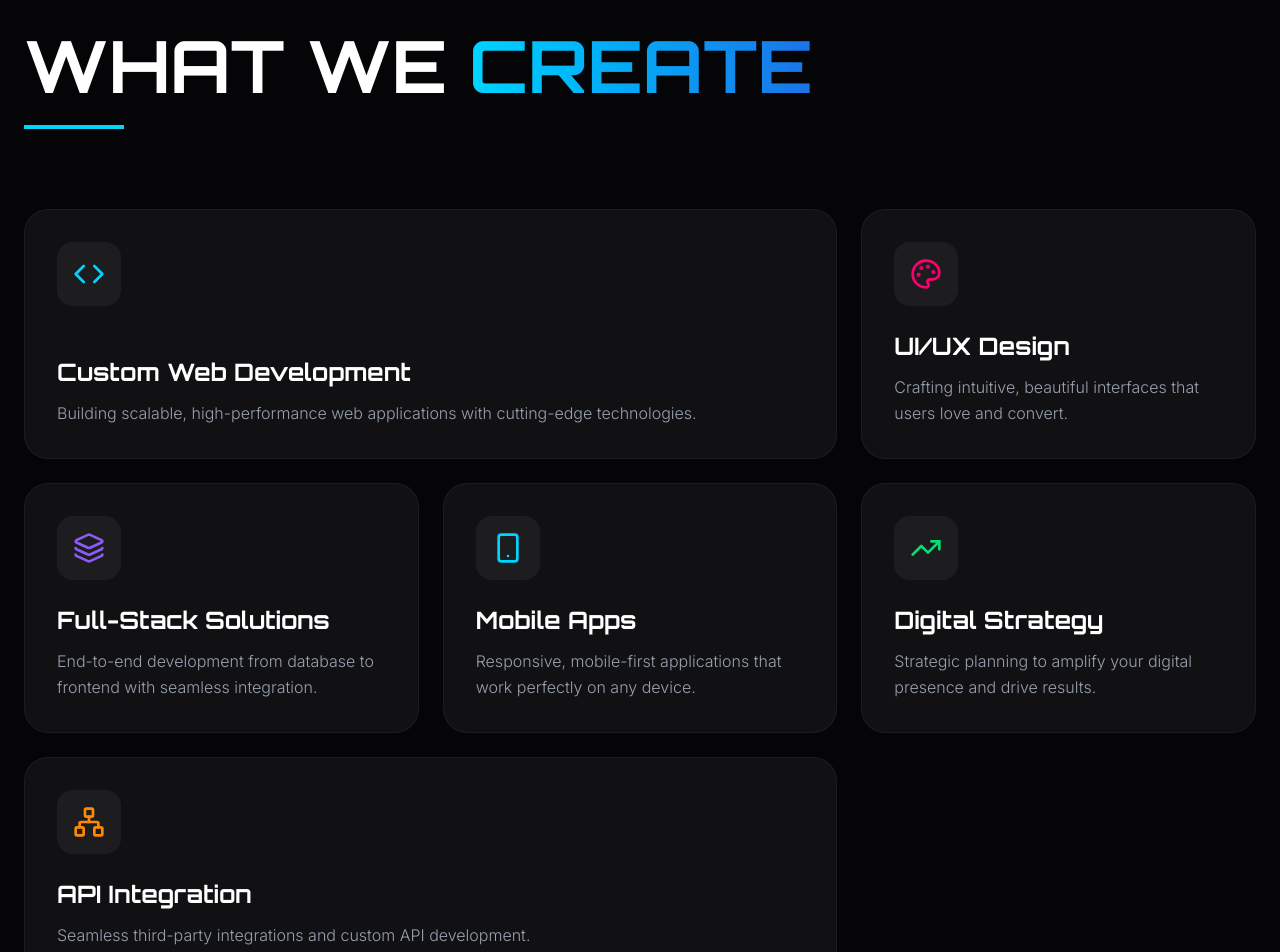
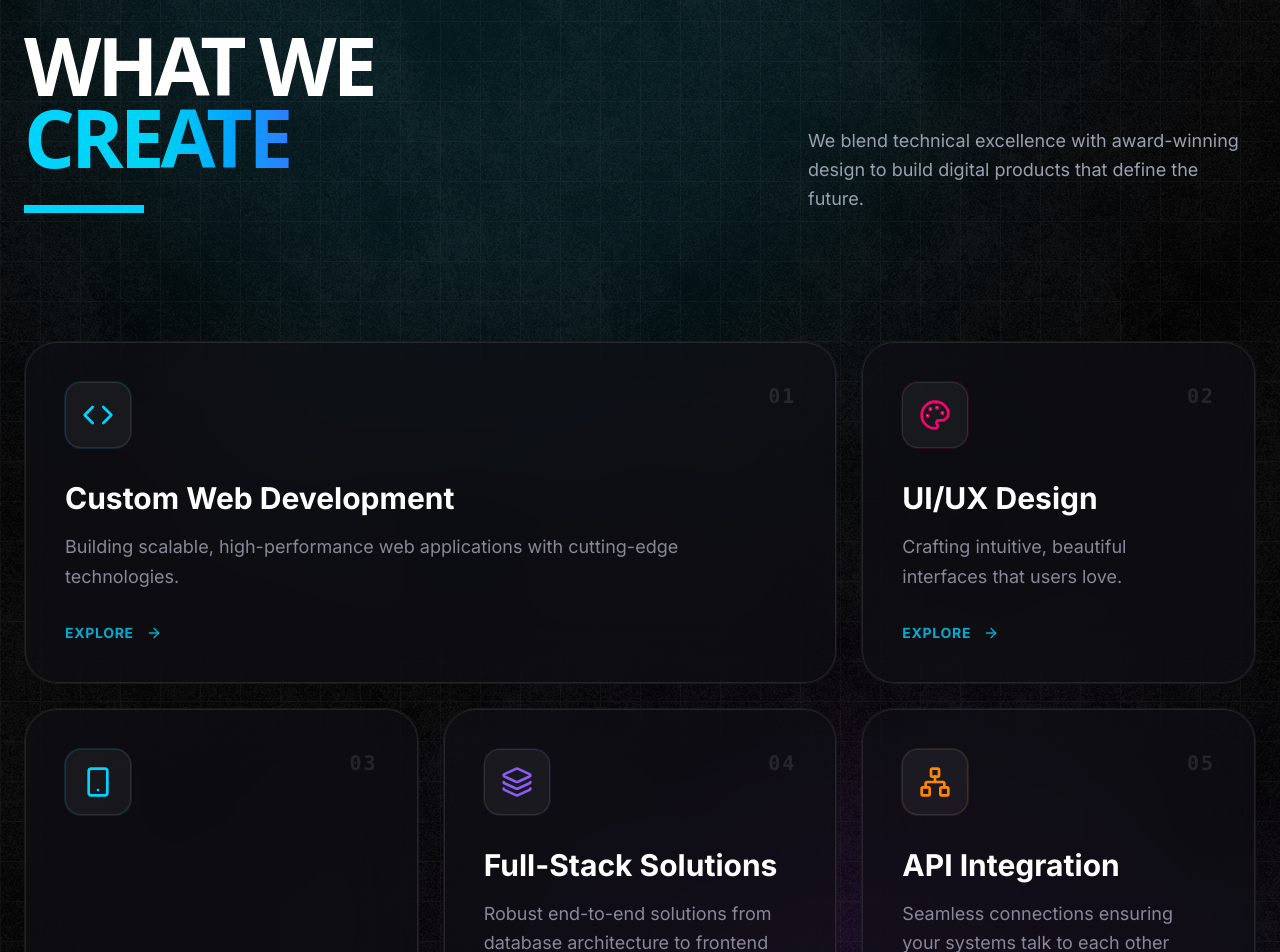
Before and after one commit to vapourbit/vapourbit-website, a Next.js app: page / in a window 1280 px wide. Shown: the part 3220-4172 px from the top of the page. Built offline with nearby package versions, Linux system fonts and the light colour scheme; a web font is replaced by a local one.

Commit message:
fix(services): resolve runtime error (use lucide-react) and fix overflow

```diff
--- a/src/components/sections/Services.tsx
+++ b/src/components/sections/Services.tsx
@@ -1,51 +1,76 @@
 "use client";
 import React, { useRef } from "react";
 import { motion, useInView } from "framer-motion";
-import { Code, Palette, Layers, Smartphone, TrendingUp, Network } from "lucide-react";
+import {
+    Code,
+    Palette,
+    Layers,
+    Smartphone,
+    TrendingUp,
+    Network,
+    ArrowRight
+} from "lucide-react";
 import { cn } from "@/lib/utils";
+
+// Explicit grid order for perfect 3x3 layout
+// Row 1: [ Web Dev (2) ] [ UI/UX (1) ]
+// Row 2: [ Mobile (1, tall) ] [ Full Stack (1) ] [ API (1) ]
+// Row 3: [ Mobile (cont.) ] [ Digital Strategy (2) ]
 
 const services = [
     {
         title: "Custom Web Development",
         description: "Building scalable, high-performance web applications with cutting-edge technologies.",
-        icon: <Code className="w-8 h-8 text-vapor-cyan" />,
+        icon: Code,
+        color: "#00d4ff",
         colSpan: "md:col-span-2",
-        bgGradient: "from-vapor-blue/10 to-transparent",
+        rowSpan: "md:row-span-1",
+        bgGradient: "from-[#00d4ff]/20 to-transparent",
     },
     {
         title: "UI/UX Design",
-        description: "Crafting intuitive, beautiful interfaces that users love and convert.",
-        icon: <Palette className="w-8 h-8 text-[#ff006e]" />,
+        description: "Crafting intuitive, beautiful interfaces that users love.",
+        icon: Palette,
+        color: "#ff006e",
         colSpan: "md:col-span-1",
-        bgGradient: "from-[#ff006e]/10 to-transparent",
+        rowSpan: "md:row-span-1",
+        bgGradient: "from-[#ff006e]/20 to-transparent",
+    },
+    {
+        title: "Mobile App Development",
+        description: "Native and cross-platform mobile apps engineered for performance and engagement on iOS and Android devices.",
+        icon: Smartphone,
+        color: "#00d4ff",
+        colSpan: "md:col-span-1",
+        rowSpan: "md:row-span-2", // Tall card on left
+        bgGradient: "from-[#00d4ff]/20 to-transparent",
     },
     {
         title: "Full-Stack Solutions",
-        description: "End-to-end development from database to frontend with seamless integration.",
-        icon: <Layers className="w-8 h-8 text-[#8b5cf6]" />,
+        description: "Robust end-to-end solutions from database architecture to frontend mastery.",
+        icon: Layers,
+        color: "#8b5cf6",
         colSpan: "md:col-span-1",
-        bgGradient: "from-[#8b5cf6]/10 to-transparent",
+        rowSpan: "md:row-span-1",
+        bgGradient: "from-[#8b5cf6]/20 to-transparent",
     },
     {
-        title: "Mobile Apps",
-        description: "Responsive, mobile-first applications that work perfectly on any device.",
-        icon: <Smartphone className="w-8 h-8 text-vapor-cyan" />,
+        title: "API Integration",
+        description: "Seamless connections ensuring your systems talk to each other perfectly.",
+        icon: Network,
+        color: "#ff8800",
         colSpan: "md:col-span-1",
-        bgGradient: "from-vapor-cyan/10 to-transparent",
+        rowSpan: "md:row-span-1",
+        bgGradient: "from-[#ff8800]/20 to-transparent",
     },
     {
         title: "Digital Strategy",
-        description: "Strategic planning to amplify your digital presence and drive results.",
-        icon: <TrendingUp className="w-8 h-8 text-green-400" />,
-        colSpan: "md:col-span-1",
-        bgGradient: "from-green-400/10 to-transparent",
-    },
-    {
-        title: "API Integration",
-        description: "Seamless third-party integrations and custom API development.",
-        icon: <Network className="w-8 h-8 text-orange-400" />,
-        colSpan: "md:col-span-2", // Make this span 2 columns to balance the grid if needed, or keeping it 1 for asymmetrical feel. Let's try 2 for balance at bottom.
-        bgGradient: "from-orange-400/10 to-transparent",
+        description: "Data-driven roadmaps to amplify your digital presence, optimize conversion, and accelerate growth.",
+        icon: TrendingUp,
+        color: "#00ff88",
+        colSpan: "md:col-span-2", // Spans bottom right
+        rowSpan: "md:row-span-1",
+        bgGradient: "from-[#00ff88]/20 to-transparent",
     },
 ];
 
@@ -54,62 +79,131 @@ export default function Services() {
     const isInView = useInView(ref, { once: true, margin: "-100px" });
 
     return (
-        <section id="services" className="relative py-32 bg-[#050508] text-white">
-            <div className="max-w-7xl mx-auto px-6">
+        <section id="services" className="relative py-32 bg-[#020203] text-white overflow-hidden">
+            {/* Background Effects */}
+            <div className="absolute inset-0 z-0 pointer-events-none">
+                {/* Subtle Grid */}
+                <div
+                    className="absolute inset-0 opacity-[0.03]"
+                    style={{
+                        backgroundImage: "linear-gradient(#ffffff 1px, transparent 1px), linear-gradient(90deg, #ffffff 1px, transparent 1px)",
+                        backgroundSize: "40px 40px"
+                    }}
+                />
+                {/* Noise Texture */}
+                <div className="absolute inset-0 opacity-[0.07] bg-[url('/noise.png')] mix-blend-overlay" />
+                {/* Ambient Glows */}
+                <div className="absolute -top-[500px] left-0 w-[1000px] h-[1000px] bg-vapor-cyan/10 rounded-full blur-[120px] mix-blend-screen" />
+                <div className="absolute bottom-0 right-0 w-[800px] h-[800px] bg-purple-900/20 rounded-full blur-[120px] mix-blend-screen" />
+            </div>
+
+            <div className="max-w-[1400px] mx-auto px-6 relative z-10">
 
                 {/* Header */}
-                <div className="mb-20">
-                    <motion.h2
+                <div className="mb-20 md:mb-32 flex flex-col md:flex-row md:items-end md:justify-between gap-8">
+                    <motion.div
+                        initial={{ opacity: 0, x: -20 }}
+                        whileInView={{ opacity: 1, x: 0 }}
+                        viewport={{ once: true }}
+                        transition={{ duration: 0.6 }}
+                        className="relative"
+                    >
+                        <h2 className="font-sans font-bold text-6xl md:text-[80px] leading-[0.9] tracking-tighter">
+                            WHAT WE <br />
+                            <span className="text-transparent bg-clip-text bg-gradient-to-r from-[#00d4ff] via-cyan-400 to-blue-500">
+                                CREATE
+                            </span>
+                        </h2>
+                        <motion.div
+                            initial={{ width: 0 }}
+                            whileInView={{ width: "120px" }}
+                            viewport={{ once: true }}
+                            transition={{ delay: 0.3, duration: 0.8, ease: "easeOut" }}
+                            className="mt-8 h-2 bg-[#00d4ff]"
+                        />
+                    </motion.div>
+
+                    <motion.p
                         initial={{ opacity: 0, y: 20 }}
                         whileInView={{ opacity: 1, y: 0 }}
                         viewport={{ once: true }}
-                        className="font-orbitron text-5xl md:text-7xl font-bold mb-6"
+                        transition={{ delay: 0.2 }}
+                        className="text-gray-400 max-w-md text-lg leading-relaxed"
                     >
-                        WHAT WE <span className="text-transparent bg-clip-text bg-gradient-to-r from-vapor-cyan to-vapor-blue">CREATE</span>
-                    </motion.h2>
-                    <motion.div
-                        initial={{ width: 0 }}
-                        whileInView={{ width: "100px" }}
-                        viewport={{ once: true }}
-                        className="h-1 bg-vapor-cyan"
-                    />
+                        We blend technical excellence with award-winning design to build digital products that define the future.
+                    </motion.p>
                 </div>
 
-                {/* Bento Grid */}
-                <div ref={ref} className="grid grid-cols-1 md:grid-cols-3 gap-6">
-                    {services.map((service, index) => (
+                {/* Asymmetric Bento Grid */}
+                <div ref={ref} className="grid grid-cols-1 md:grid-cols-2 lg:grid-cols-3 gap-6 grid-flow-row-dense">
+                    {services.map((service, index) => {
+                        const Icon = service.icon;
+                        return (
                             <motion.div
                                 key={index}
-                            initial={{ opacity: 0, y: 30 }}
+                                initial={{ opacity: 0, y: 40 }}
                                 animate={isInView ? { opacity: 1, y: 0 } : {}}
-                            transition={{ duration: 0.5, delay: index * 0.1 }}
-                            whileHover={{ y: -10, scale: 1.02 }}
+                                transition={{ duration: 0.6, delay: index * 0.1, ease: [0.215, 0.61, 0.355, 1] }}
+                                whileHover={{ y: -8, scale: 1.01 }}
                                 className={cn(
-                                "group relative overflow-hidden rounded-3xl p-8 border border-white/5 bg-white/5 backdrop-blur-sm transition-all duration-300 hover:shadow-[0_0_30px_rgba(0,0,0,0.5)]",
-                                service.colSpan
-                            )}
+                                    "group relative flex flex-col justify-between rounded-[32px] p-8 md:p-10",
+                                    "bg-[#0f0f16]/60 backdrop-blur-2xl border border-white/5",
+                                    "overflow-hidden hover:z-10", // Fix for corner bleed and stacking context
+                                    "transition-all duration-500 ease-out",
+                                    "hover:border-white/20 hover:shadow-[0_20px_40px_-15px_rgba(0,212,255,0.15)]",
+                                    service.colSpan,
+                                    service.rowSpan
+                                )
+                                }
                             >
-                            {/* Hover Gradient Background */}
+                                {/* Vivid Hover Glow Gradient */}
                                 <div className={cn(
-                                "absolute inset-0 bg-gradient-to-br opacity-0 group-hover:opacity-100 transition-opacity duration-500",
+                                    "absolute inset-0 opacity-0 group-hover:opacity-100 transition-opacity duration-700 pointer-events-none",
+                                    "bg-gradient-to-br",
                                     service.bgGradient
                                 )} />
 
-                            {/* Content */}
-                            <div className="relative z-10 flex flex-col h-full justify-between gap-6">
-                                <div className="p-4 bg-white/5 rounded-2xl w-fit group-hover:scale-110 transition-transform duration-300">
-                                    {service.icon}
+                                {/* Inner Border Highlight for Glass Effect */}
+                                <div className="absolute inset-0 rounded-[32px] border border-white/10 pointer-events-none" />
+
+                                <div className="relative z-10 flex flex-col h-full justify-between">
+                                    {/* Top Section: Icon & Index */}
+                                    <div className="flex justify-between items-start mb-8">
+                                        <div
+                                            className="p-4 rounded-2xl bg-white/5 border border-white/10 group-hover:bg-white/10 transition-colors duration-300"
+                                            style={{ boxShadow: `0 0 0 1px ${service.color}20` }}
+                                        >
+                                            <Icon
+                                                size={32}
+                                                color={service.color}
+                                                strokeWidth={2}
+                                                className="group-hover:scale-110 transition-transform duration-500"
+                                            />
+                                        </div>
+                                        <span className="text-white/10 font-mono text-xl font-bold tracking-widest group-hover:text-white/30 transition-colors">
+                                            0{index + 1}
+                                        </span>
                                     </div>
 
-                                <div>
-                                    <h3 className="font-orbitron text-2xl font-bold mb-3">{service.title}</h3>
-                                    <p className="text-gray-400 leading-relaxed font-light group-hover:text-gray-200 transition-colors">
+                                    {/* Bottom Section: Content */}
+                                    <div className="space-y-4">
+                                        <h3 className="text-3xl font-bold text-white group-hover:text-[#00d4ff] transition-colors duration-300">
+                                            {service.title}
+                                        </h3>
+
+                                        <p className="text-[#888899] text-lg leading-relaxed group-hover:text-gray-200 transition-colors duration-300">
                                             {service.description}
                                         </p>
+
+                                        <div className="pt-4 flex items-center gap-3 text-[#00d4ff] font-bold text-sm tracking-wider uppercase opacity-80 group-hover:opacity-100 group-hover:translate-x-2 transition-all duration-300">
+                                            <span>Explore</span>
+                                            <ArrowRight className="w-4 h-4" />
+                                        </div>
                                     </div>
                                 </div>
                             </motion.div>
-                    ))}
+                        );
+                    })}
                 </div>
             </div>
         </section>
```
Lines whose indentation alone changed are shown as unchanged.
